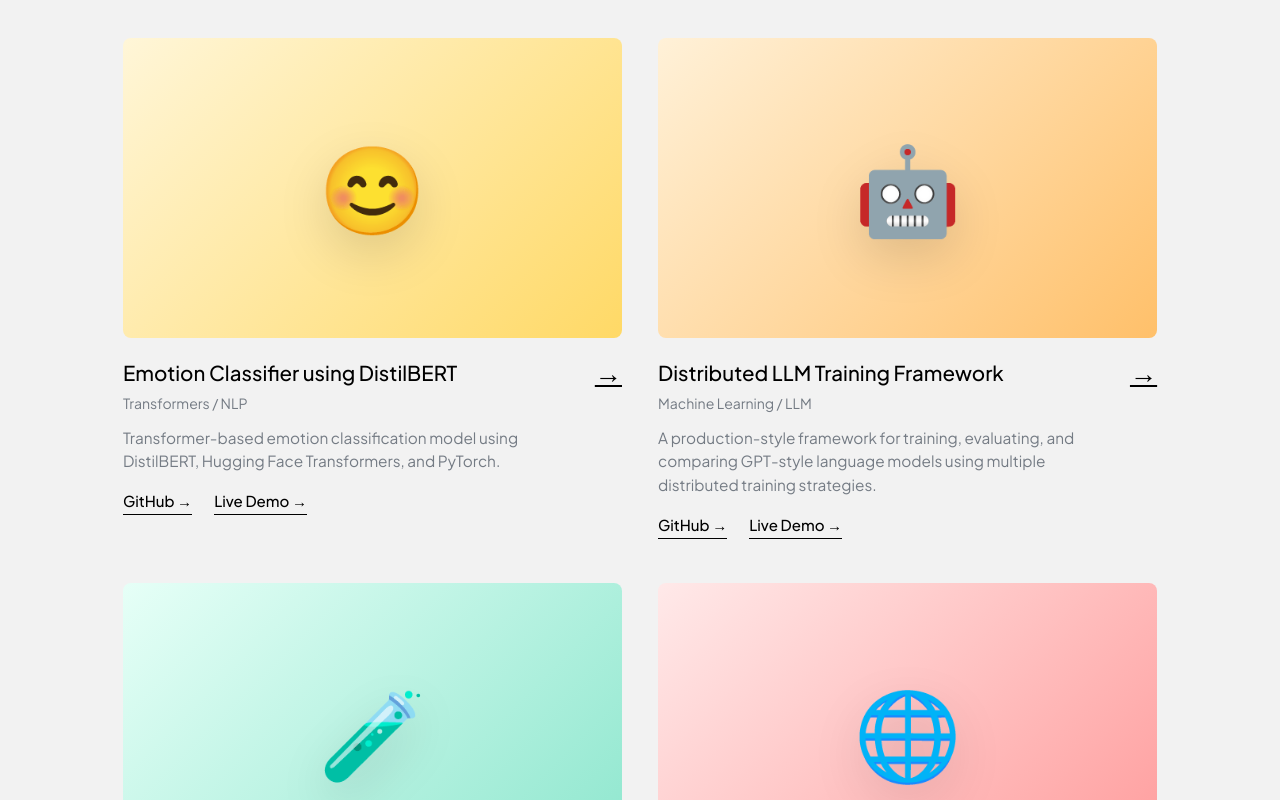
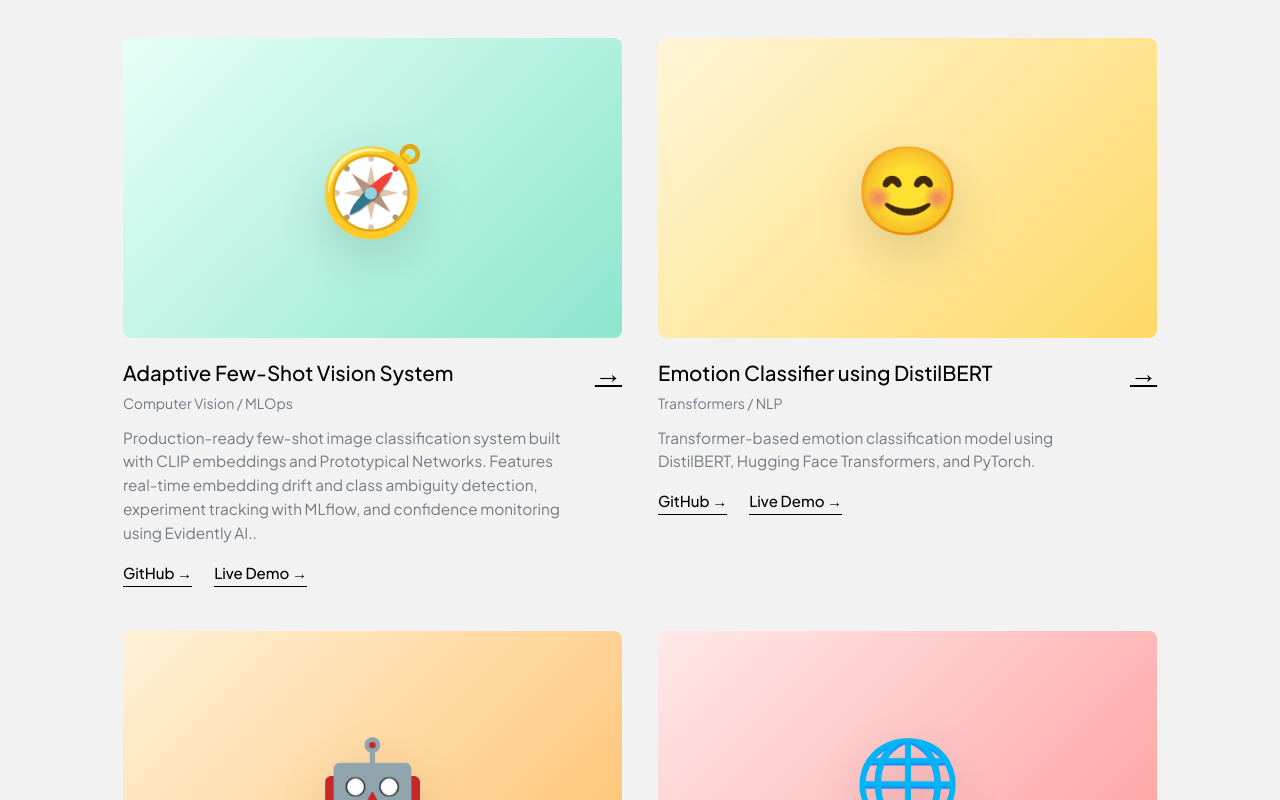
Before and after one commit to ARJ8102/atharva-portfolio, a React (Vite) app: page / in a window 1280 px wide. Shown: the part 3260-4060 px from the top of the page. Built offline with nearby package versions, Linux system fonts and the light colour scheme.

Commit message:
Added Zero-shot Object identification with drift monitoring

```diff
--- a/src/components/Projects.jsx
+++ b/src/components/Projects.jsx
@@ -2,7 +2,7 @@
 
 const projectVisuals = {
   "llm_training": "🤖",
-  "pfas-ml": "🧪",
+  "pfas-ml": "🧭",
   "plaque-classify": "🌐",
   "legal-ai": "⚖️",
   "emotion-classifier": "😊",
--- a/src/data/portfolioData.js
+++ b/src/data/portfolioData.js
@@ -45,14 +45,14 @@
     description:
       "Developed ML models for filtration optimization using morphology features from SEM imaging and experimental data. Built data processing pipelines for feature extraction enabling data-driven materials science optimization insights.",
   },
-  {
+  /*{
     period: "Jul 2022–Jul 2023",
     role: "Data Science Intern",
     organization: "CodeBita Technology",
     type: "Pune, India",
     description:
       "Built predictive ML models and analytics pipelines supporting business intelligence and operational decision-making. Automated data preprocessing workflows and created interactive dashboards for stakeholder metric visualization.",
-  },
+  },*/
 ];
 
 
@@ -121,6 +121,17 @@
 
 
 export const projects = [
+
+  {
+    title: "Adaptive Few-Shot Vision System",
+    category: "Computer Vision / MLOps",
+    image: "pfas-ml",
+    github: "https://github.com/ARJ8102/Object_Identification_Drift_Monitoring",
+    demo: "https://atharvarj-few-shot-object-identification.hf.space/",
+    description:
+      "Production-ready few-shot image classification system built with CLIP embeddings and Prototypical Networks. Features real-time embedding drift and class ambiguity detection, experiment tracking with MLflow, and confidence monitoring using Evidently AI..",
+  },
+
   {
     title: "Emotion Classifier using DistilBERT",
     category: "Transformers / NLP",
@@ -139,7 +150,7 @@
     description:
       "A production-style framework for training, evaluating, and comparing GPT-style language models using multiple distributed training strategies.",
   },
-  {
+  /*{
     title: "PFAS / Nanofiber Machine Learning Research",
     category: "Scientific Machine Learning",
     image: "pfas-ml",
@@ -147,7 +158,7 @@
     demo: "https://github.com/your-username/pfas-nanofiber-ml",
     description:
       "Literature-derived experimental dataset and ML models for predicting material performance using nanofiber-based systems.",
-  },
+  },*/
   {
     title: "Multi language Image Captioning",
     category: "Computer Vision / Multimodal AI",
```
